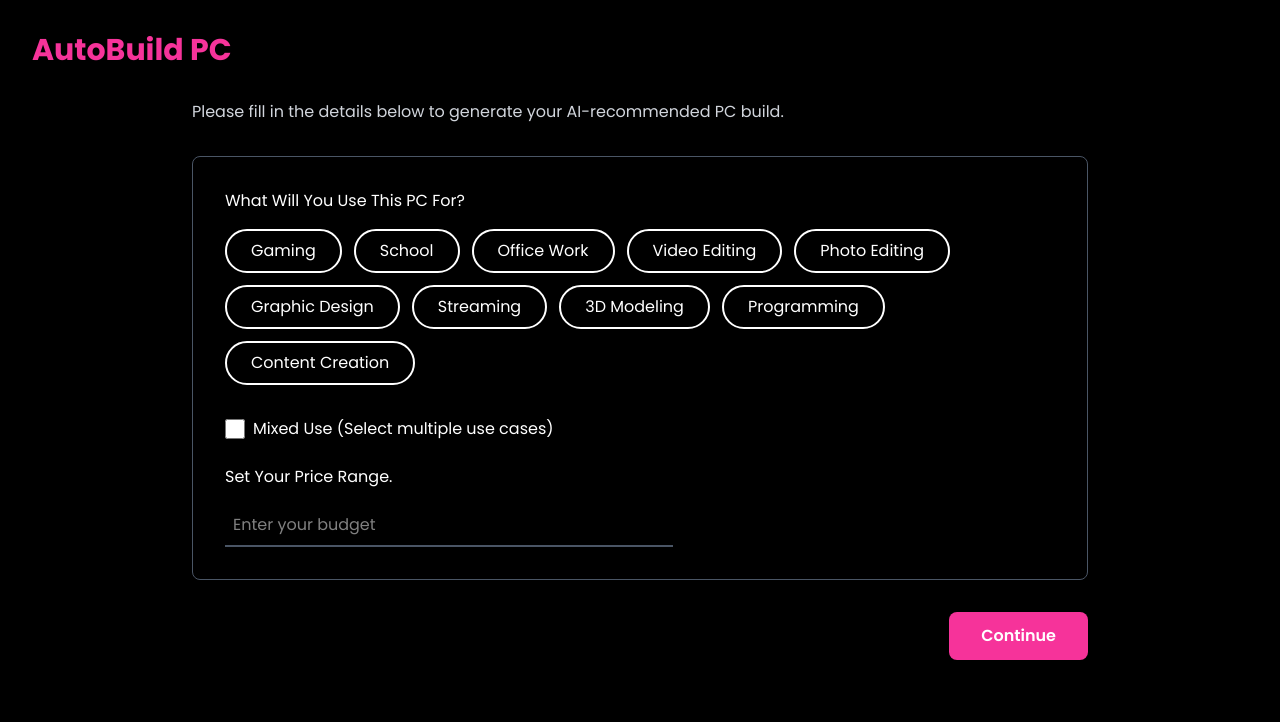
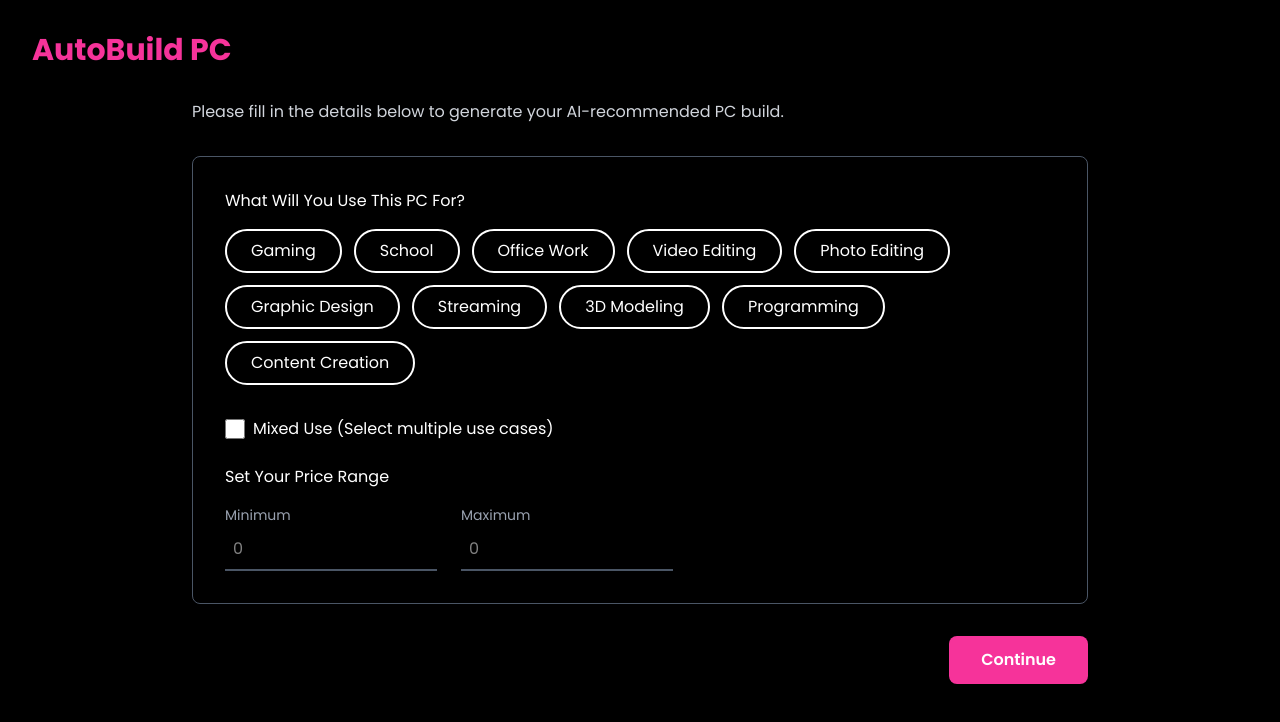
Before and after one commit to edmark1434/PcBuilder-Frontend, a React (Vite) app: page /automate in a window 1280 px wide. Shown: the top 722 px of the page. Built offline with nearby package versions, Linux system fonts and the light colour scheme; the HTML template or start-up script is replaced by a standard one.

Commit message:
Improve design

```diff
--- a/src/pages/automate.jsx
+++ b/src/pages/automate.jsx
@@ -8,7 +8,7 @@ const Automate = () => {
     const [selectedUse, setSelectedUse] = useState('');
     const [selectedUses, setSelectedUses] = useState([]);
     const [isMixedUse, setIsMixedUse] = useState(false);
-    const [priceRange, setPriceRange] = useState('');
+    const [priceRange, setPriceRange] = useState({ min: '', max: '' });
 
     const useCases = [
         'Gaming',
@@ -23,20 +23,53 @@ const Automate = () => {
         'Content Creation'
     ];
 
+    const useCaseMinPrice = {
+        Gaming: 30000,
+        School: 15000,
+        "Office Work": 18000,
+        "Video Editing": 40000,
+        "Photo Editing": 25000,
+        "Graphic Design": 35000,
+        Streaming: 30000,
+        "3D Modeling": 45000,
+        Programming: 20000,
+        "Content Creation": 35000,
+    };
+
+    const getMinPrice = () => {
+        if (isMixedUse && selectedUses.length > 0) {
+            // Return the highest minimum among selected uses
+            return Math.max(...selectedUses.map(u => useCaseMinPrice[u] || 0));
+        } else if (!isMixedUse && selectedUse) {
+            return useCaseMinPrice[selectedUse] || 0;
+        }
+        return 0;
+    };
+
     const handleUseCaseClick = (useCase) => {
         if (isMixedUse) {
+            // Toggle selection for mixed use
             if (selectedUses.includes(useCase)) {
                 setSelectedUses(selectedUses.filter(u => u !== useCase));
             } else {
                 setSelectedUses([...selectedUses, useCase]);
             }
         } else {
+            if (selectedUse === useCase) {
+                setSelectedUse('');
+            } else {
                 setSelectedUse(useCase);
+            }
         }
     };
 
     const handleSubmit = () => {
+        const minAllowed = getMinPrice();
         if ((isMixedUse && selectedUses.length > 0) || (!isMixedUse && selectedUse)) {
+            if (priceRange.max && Number(priceRange.max) < minAllowed) {
+                alert(`Maximum cannot be below the minimum price of ₱${minAllowed.toLocaleString()}`);
+                return;
+            }
             console.log('Selected Use(s):', isMixedUse ? selectedUses : selectedUse);
             console.log('Price Range:', priceRange);
             navigate('/lists');
@@ -69,8 +102,7 @@ const Automate = () => {
                                     <button
                                         key={useCase}
                                         onClick={() => handleUseCaseClick(useCase)}
-                                        className={`px-6 py-2 rounded-full border-2 transition-colors duration-200 ${
-                                            isSelected
+                                        className={`px-6 py-2 rounded-full border-2 transition-colors duration-200 ${isSelected
                                             ? 'bg-white text-black border-white'
                                             : 'bg-transparent text-white border-white hover:bg-white hover:text-black'
                                             }`}
@@ -102,15 +134,51 @@ const Automate = () => {
                     {/* Price Range */}
                     <div>
                         <label className="block text-white mb-4">
-                            Set Your Price Range.
+                            Set Your Price Range
+                            {(isMixedUse ? selectedUses.length > 0 : selectedUse) && (
+                                <p className="text-xs text-red-500 mt-1">
+                                    Minimum price for selected use case(s): ₱{getMinPrice().toLocaleString()}
+                                </p>
+                            )}
                         </label>
+
+                        <div className="flex items-center gap-6 max-w-md">
+
+                            {/* Minimum */}
+                            <div className="flex-1">
+                                <p className="text-sm text-gray-400 mb-1">Minimum</p>
                                 <input
                                     type="number"
-                            value={priceRange}
-                            onChange={(e) => setPriceRange(e.target.value)}
-                            placeholder="Enter your budget"
-                            className="w-full max-w-md bg-transparent border-b-2 border-gray-600 text-white px-2 py-2 focus:outline-none focus:border-pink-500 transition-colors"
+                                    value={priceRange.min || ''}
+                                    onChange={(e) => {
+                                        const minAllowed = getMinPrice();
+                                        const value = Number(e.target.value);
+                                        setPriceRange((prev) => ({
+                                            ...prev,
+                                            min: value < minAllowed ? minAllowed : value,
+                                            // Make sure max is not below new min
+                                            max: prev.max && prev.max < (value < minAllowed ? minAllowed : value)
+                                                ? (value < minAllowed ? minAllowed : value)
+                                                : prev.max
+                                        }));
+                                    }}
+                                    placeholder="0"
+                                    className="w-full bg-transparent border-b-2 border-gray-600 text-white px-2 py-2 focus:outline-none focus:border-pink-500 transition-colors"
                                 />
+                            </div>
+
+                            {/* Maximum */}
+                            <div className="flex-1">
+                                <p className="text-sm text-gray-400 mb-1">Maximum</p>
+                                <input
+                                    type="number"
+                                    value={priceRange.max || ''}
+                                    onChange={(e) => setPriceRange((prev) => ({ ...prev, max: e.target.value }))}
+                                    placeholder="0"
+                                    className="w-full bg-transparent border-b-2 border-gray-600 text-white px-2 py-2 focus:outline-none focus:border-pink-500 transition-colors"
+                                />
+                            </div>
+                        </div>
                     </div>
                 </div>
 
--- a/src/pages/parts-lists.jsx
+++ b/src/pages/parts-lists.jsx
@@ -21,9 +21,7 @@ const PartsList = () => {
 
     const totalPrice = parts.reduce((sum, part) => sum + part.price, 0);
 
-    const handleDelete = (id) => {
-        setParts(parts.filter(part => part.id !== id));
-    };
+    const [liked, setLiked] = useState(false);
 
     return (
         <div className="h-screen bg-black text-white p-8 overflow-hidden flex flex-col">
@@ -80,30 +78,47 @@ const PartsList = () => {
                                     <span className="text-gray-300">{part.name}</span>
                                 </div>
 
-                                {/* Right group: Price + Delete */}
+                                {/* Right group: Price */}
                                 <div className="flex items-center gap-4">
                                     <span className="text-green-400 font-medium">₱ {part.price.toLocaleString()}</span>
-                                    <button
-                                        onClick={() => handleDelete(part.id)}
-                                        className="bg-gray-700 hover:bg-red-600 text-white p-2 rounded transition-colors"
-                                    >
-                                        <svg className="w-4 h-4" fill="none" stroke="currentColor" viewBox="0 0 24 24">
-                                            <path strokeLinecap="round" strokeLinejoin="round" strokeWidth={2} d="M19 7l-.867 12.142A2 2 0 0116.138 21H7.862a2 2 0 01-1.995-1.858L5 7m5 4v6m4-6v6m1-10V4a1 1 0 00-1-1h-4a1 1 0 00-1 1v3M4 7h16" />
-                                        </svg>
-                                    </button>
                                 </div>
                             </div>
                         ))}
                     </div>
                 </div>
 
-                 {/* Total Price */}
+
                 <div className="flex items-center justify-between mb-6">
+                    {/* Left group: Download + Heart */}
+                    <div className="flex items-center gap-4">
                         <button
                             className="bg-transparent border border-white text-white font-semibold px-6 py-2 rounded hover:bg-white hover:text-black transition-colors duration-200 h-[46px]"
                         >
                             Download List
                         </button>
+
+                        {/* Simple Heart Button */}
+                        <button
+                            onClick={() => setLiked(!liked)}
+                            className="w-8 h-8 flex items-center justify-center transition-all duration-300"
+                        >
+                            <svg
+                                xmlns="http://www.w3.org/2000/svg"
+                                viewBox="0 0 24 24"
+                                fill={liked ? 'currentColor' : 'none'}
+                                stroke="currentColor"
+                                strokeWidth={2}
+                                strokeLinecap="round"
+                                strokeLinejoin="round"
+                                className="w-7 h-7 text-pink-500"
+                            >
+                                <path d="M12 21.35l-1.45-1.32C5.4 15.36 2 12.28 2 8.5 2 5.42 4.42 3 7.5 3c1.74 0 3.41.81 4.5 2.09C13.09 3.81 14.76 3 16.5 3 19.58 3 22 5.42 22 8.5c0 3.78-3.4 6.86-8.55 11.54L12 21.35z" />
+                            </svg>
+                        </button>
+
+                    </div>
+
+                    {/* Total Price */}
                     <div className="border border-green-500 text-green-400 px-6 py-2 rounded text-xl font-semibold h-[46px] flex items-center">
                         ₱ {totalPrice.toLocaleString()}
                     </div>
```
Lines whose indentation alone changed are shown as unchanged.
